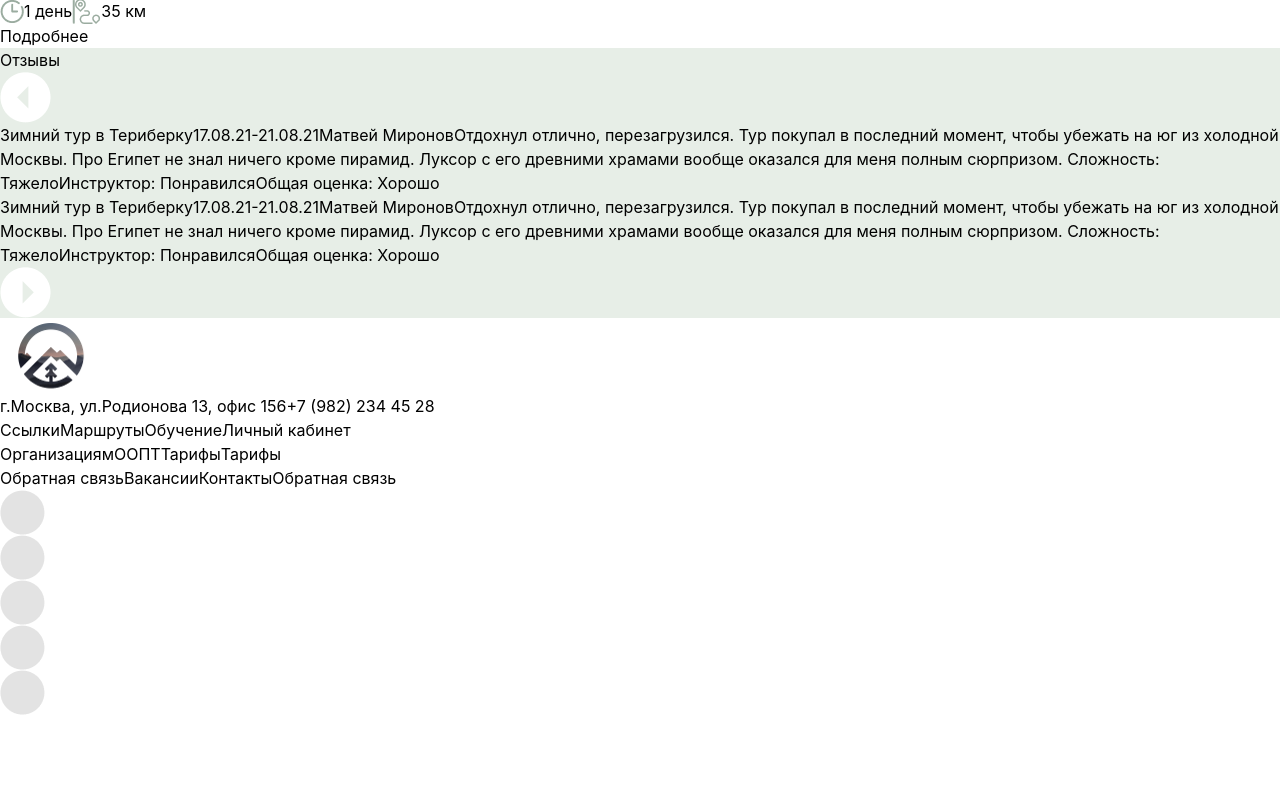
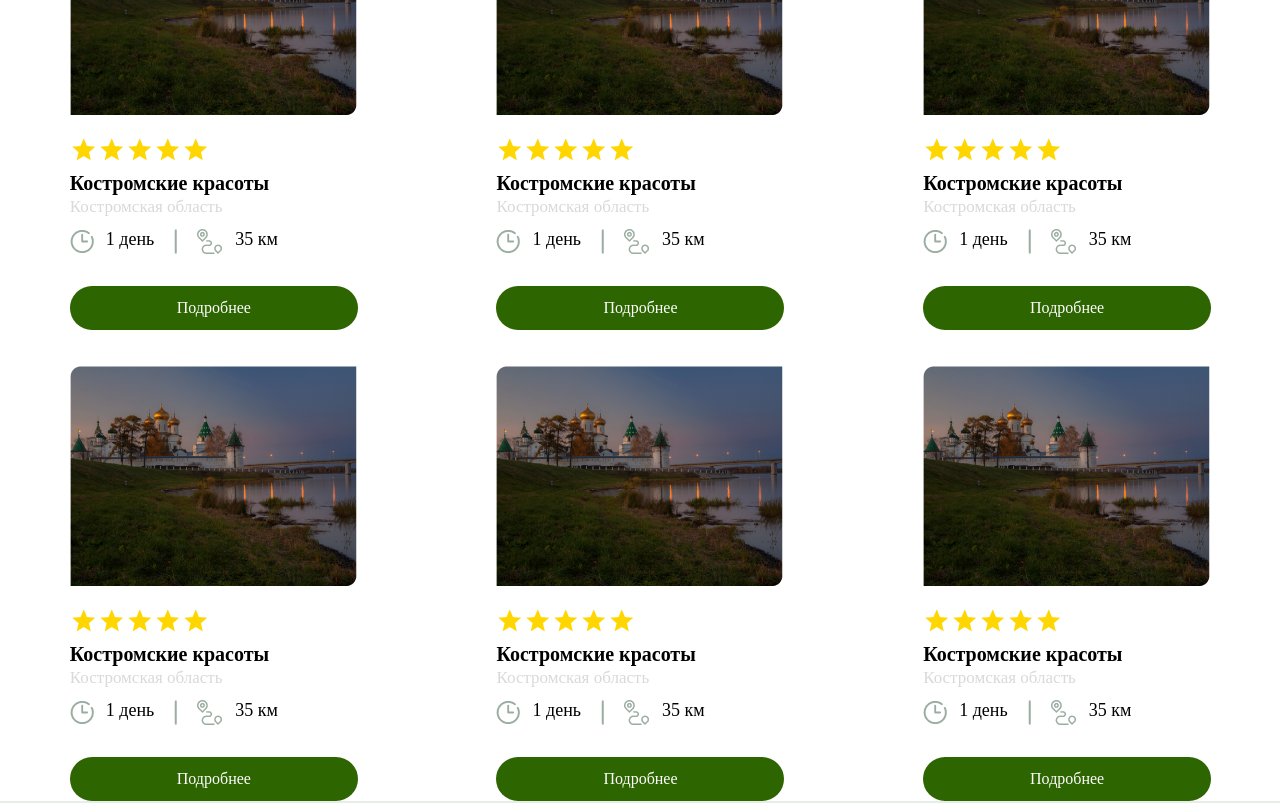
Before and after one commit to cy4ok/my-region, a React (Create React App) app in the folder client/: page / in a window 1280 px wide. Shown: the part 1260-2063 px from the top of the page. Before the commit the page ends 1975 px from the top, so only its background shows below. Built offline with nearby package versions, Linux system fonts and the light colour scheme.

Commit message:
done styled popRoute component
Закончил стилизовать компонент популярных маршрутов

```diff
--- /dev/null
+++ b/client/src/components/popRoute/PopRoute.jsx
@@ -0,0 +1,125 @@
+import React from "react"
+import foto from "../../images/icons/foto.png"
+import star from  "../../images/icons/star.png"
+import clock from  "../../images/icons/clock.png"
+import LogoTrack from  "../../images/icons/LogoTrack.png"
+import line from "../../images/icons/line.png"
+
+const getStars = () => {
+    let content = [];
+    for (let i = 0; i < 5; i++) {
+    content.push(<img class="p-0.5" src={star} alt="star"/>);
+    }
+    return content;
+     };
+
+const PopRoute = () => {
+    return (
+
+        <div class="w-auto bg-primary">
+                <span class="flex justify-center pt-20 font-jost font-bold text-xl pb-11">Популярные маршруты</span>
+                <div class="flex justify-around">
+                    <div class="pl-8">
+                        <img class="pr-8 pt-9 pb-5" src={foto} alt="foto"/>
+                        <div class="flex">
+                        {getStars()}
+                        </div>
+                        <span class="flex font-bold text-textSeach font-jost pt-2.5 pb-1">Костромские красоты</span>
+                        <span class="flex font-jost text-textRegion text-textRegionColor">Костромская область</span>
+                        <div class="flex pt-3 pb-8">
+                            <img src={clock} alt="clock"/>
+                            <span class="pl-3 text-textCard font-jost" >1 день</span>
+                            <img class="px-5" src={line} alt="line"/>
+                            <img src={LogoTrack} alt="logoTrack"/>
+                            <span class="pl-3 text-textCard font-jost">35 км</span>
+                        </div>
+                        <button class="bg-bgBtn w-72 h-11 rounded-3xl text-white font-jost font-medium text-base">Подробнее</button>
+                    </div>
+                    <div class="pl-8">
+                        <img class="pr-8 pt-9 pb-5" src={foto} alt="foto"/>
+                        <div class="flex">
+                        {getStars()}
+                        </div>
+                        <span class="flex font-bold text-textSeach font-jost pt-2.5 pb-1">Костромские красоты</span>
+                        <span class="flex font-jost text-textRegion text-textRegionColor">Костромская область</span>
+                        <div class="flex pt-3 pb-8">
+                            <img src={clock} alt="clock"/>
+                            <span class="pl-3 text-textCard font-jost" >1 день</span>
+                            <img class="px-5" src={line} alt="line"/>
+                            <img src={LogoTrack} alt="logoTrack"/>
+                            <span class="pl-3 text-textCard font-jost">35 км</span>
+                        </div>
+                        <button class="bg-bgBtn w-72 h-11 rounded-3xl text-white font-jost font-medium text-base">Подробнее</button>
+                    </div>
+                    <div class="pl-8">
+                        <img class="pr-8 pt-9 pb-5" src={foto} alt="foto"/>
+                        <div class="flex">
+                        {getStars()}
+                        </div>
+                        <span class="flex font-bold text-textSeach font-jost pt-2.5 pb-1">Костромские красоты</span>
+                        <span class="flex font-jost text-textRegion text-textRegionColor">Костромская область</span>
+                        <div class="flex pt-3 pb-8">
+                            <img src={clock} alt="clock"/>
+                            <span class="pl-3 text-textCard font-jost" >1 день</span>
+                            <img class="px-5" src={line} alt="line"/>
+                            <img src={LogoTrack} alt="logoTrack"/>
+                            <span class="pl-3 text-textCard font-jost">35 км</span>
+                        </div>
+                        <button class="bg-bgBtn w-72 h-11 rounded-3xl text-white font-jost font-medium text-base">Подробнее</button>
+                    </div>
+                </div>
+                <div class="flex justify-around">
+                    <div class="pl-8">
+                        <img class="pr-8 pt-9 pb-5" src={foto} alt="foto"/>
+                        <div class="flex">
+                        {getStars()}
+                        </div>
+                        <span class="flex font-bold text-textSeach font-jost pt-2.5 pb-1">Костромские красоты</span>
+                        <span class="flex font-jost text-textRegion text-textRegionColor">Костромская область</span>
+                        <div class="flex pt-3 pb-8">
+                            <img src={clock} alt="clock"/>
+                            <span class="pl-3 text-textCard font-jost" >1 день</span>
+                            <img class="px-5" src={line} alt="line"/>
+                            <img src={LogoTrack} alt="logoTrack"/>
+                            <span class="pl-3 text-textCard font-jost">35 км</span>
+                        </div>
+                        <button class="bg-bgBtn w-72 h-11 rounded-3xl text-white font-jost font-medium text-base">Подробнее</button>
+                    </div>
+                    <div class="pl-8">
+                        <img class="pr-8 pt-9 pb-5" src={foto} alt="foto"/>
+                        <div class="flex">
+                        {getStars()}
+                        </div>
+                        <span class="flex font-bold text-textSeach font-jost pt-2.5 pb-1">Костромские красоты</span>
+                        <span class="flex font-jost text-textRegion text-textRegionColor">Костромская область</span>
+                        <div class="flex pt-3 pb-8">
+                            <img src={clock} alt="clock"/>
+                            <span class="pl-3 text-textCard font-jost" >1 день</span>
+                            <img class="px-5" src={line} alt="line"/>
+                            <img src={LogoTrack} alt="logoTrack"/>
+                            <span class="pl-3 text-textCard font-jost">35 км</span>
+                        </div>
+                        <button class="bg-bgBtn w-72 h-11 rounded-3xl text-white font-jost font-medium text-base">Подробнее</button>
+                    </div>
+                    <div class="pl-8">
+                        <img class="pr-8 pt-9 pb-5" src={foto} alt="foto"/>
+                        <div class="flex">
+                        {getStars()}
+                        </div>
+                        <span class="flex font-bold text-textSeach font-jost pt-2.5 pb-1">Костромские красоты</span>
+                        <span class="flex font-jost text-textRegion text-textRegionColor">Костромская область</span>
+                        <div class="flex pt-3 pb-8">
+                            <img src={clock} alt="clock"/>
+                            <span class="pl-3 text-textCard font-jost" >1 день</span>
+                            <img class="px-5" src={line} alt="line"/>
+                            <img src={LogoTrack} alt="logoTrack"/>
+                            <span class="pl-3 text-textCard font-jost">35 км</span>
+                        </div>
+                        <button class="bg-bgBtn w-72 h-11 rounded-3xl text-white font-jost font-medium text-base">Подробнее</button>
+                    </div>
+                </div>
+            </div>
+    )
+}
+
+export default PopRoute
--- /dev/null
+++ b/client/src/components/popRoute/index.js
@@ -0,0 +1 @@
+export { default } from "./PopRoute"
--- a/client/src/page/MainPage.js
+++ b/client/src/page/MainPage.js
@@ -1,10 +1,6 @@
 import React from 'react'
 import MainLogo from "../images/icons/MainLogo.png"
-import foto from "../images/icons/foto.png"
-import star from  "../images/icons/star.png"
-import clock from  "../images/icons/clock.png"
-import LogoTrack from  "../images/icons/LogoTrack.png"
-import line from "../images/icons/line.png"
+
 import arrowLeft from "../images/icons/arrowLeft.png"
 import arrowRight from "../images/icons/arrowRight.png"
 import social from "../images/icons/social.png"
@@ -12,6 +8,7 @@ import social from "../images/icons/social.png"
 import Header from "../components/header/Header"
 import Search from "../components/search/Search"
 import Map from "../components/map/Map"
+import PopRoute from "../components/popRoute/PopRoute"
 
 const mainPage = () => {
     return (
@@ -19,31 +16,7 @@ const mainPage = () => {
             <Header />
             <Search />
             <Map />
-            <div class="w-auto bg-primary">
-                <span class="flex justify-center">Популярные маршруты</span>
-                <div>
-                    <div>
-                        <img src={foto} alt="foto"/>
-                        <div class="flex">
-                            <img src={star} alt="star"/>
-                            <img src={star} alt="star"/>
-                            <img src={star} alt="star"/>
-                            <img src={star} alt="star"/>
-                            <img src={star} alt="star"/>
-                        </div>
-                        <span>Костромские красоты</span>
-                        <span>Костромская область</span>
-                        <div class="flex">
-                            <img src={clock} alt="clock"/>
-                            <span>1 день</span>
-                            <img src={line} alt="line"/>
-                            <img src={LogoTrack} alt="logoTrack"/>
-                            <span>35 км</span>
-                        </div>
-                        <button>Подробнее</button>
-                    </div>
-                </div>
-            </div>
+            <PopRoute />
             <div class="w-auto bg-secondary">
                 <span>Отзывы</span>
                 <div>
--- a/client/tailwind.config.js
+++ b/client/tailwind.config.js
@@ -10,14 +10,18 @@ module.exports = {
       backgroundColor: (theme) => ({
         primary: "#ffffff",
         secondary: "#E7EEE7",
+        bgBtn: "#2D6501"
       }),
       colors: {
-        textBlack: "#1F1C45"
+        textBlack: "#1F1C45",
+        textRegionColor: "#D9D9D9"
       },
       fontSize: {
         sm: ['12px', '14px'],
         logoSize: ['25px', '30px'],
-        textSeach: ['20px', '20px']
+        textSeach: ['20px', '20px'],
+        textRegion: ['17px', '20px'],
+        textCard: ['18px', '20px']
       },
       fontFamily: {
         sans: ['arkhip'],
```
